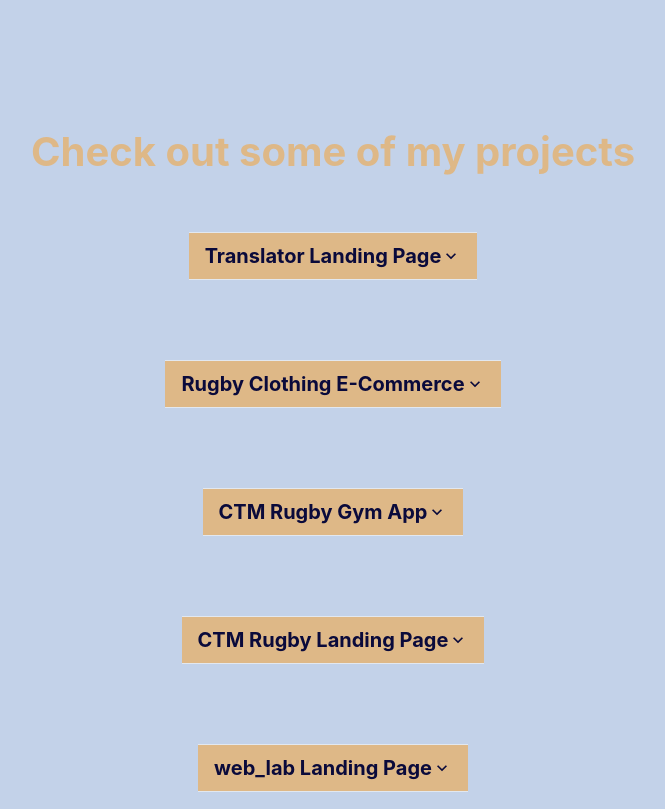
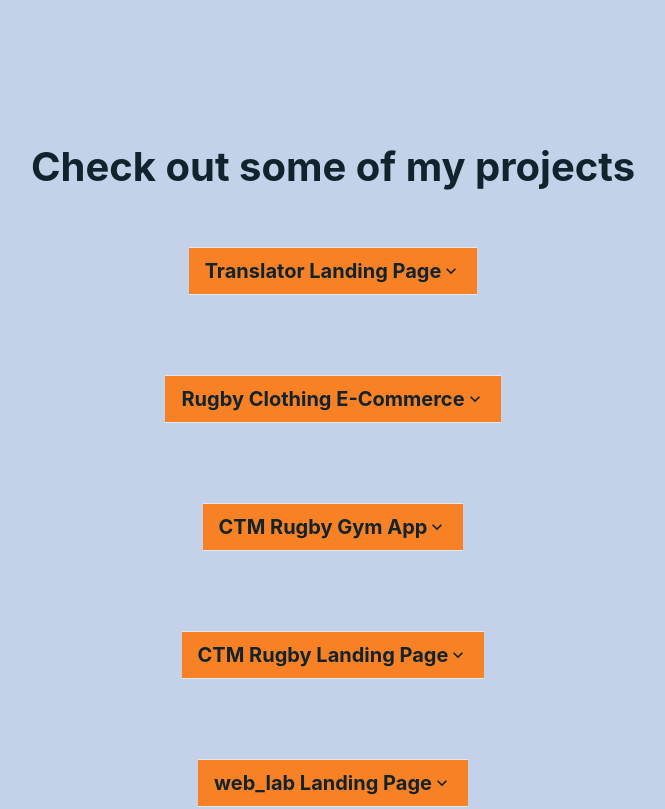
Before and after one commit to ManuelSanson/ManuelSanson-ProjectsPortfolio, a React (Create React App) app: page / in a window 1280 px wide. Shown: the part 640-1449 px from the top of the page, without its empty margins (307-972 px from the left). Built offline with nearby package versions, Linux system fonts and the light colour scheme.

Commit message:
change of colors and margins

```diff
--- a/src/App.css
+++ b/src/App.css
@@ -6,7 +6,7 @@ body {
 }
 
 .sectionContainer {
-  margin-top: 80px;
+  margin-top: 110px;
   margin-bottom: 150px;
   display: flex;
   flex-direction: column;
--- a/src/components/Home/Home.css
+++ b/src/components/Home/Home.css
@@ -5,7 +5,7 @@
 
 .welcome h2 {
     color: #11242d;
-    font-size: 55px;
+    font-size: 45px;
     text-align: center;
     margin-bottom: 10px;
     font-weight: bold;
--- a/src/components/Projects/Projects.css
+++ b/src/components/Projects/Projects.css
@@ -1,5 +1,5 @@
 .sectionTitle {
-    color: burlywood;
+    color: #11242d;
     font-size: 40px;
     text-align: center;
     margin-bottom: 10px;
@@ -12,8 +12,8 @@
 }
 
 .projectTitle {
-    color: #0a0a3b;
-    background-color: burlywood;
+    color: #11242d;
+    background-color: #f98125;
 }
 
 .boxTitle {
@@ -22,8 +22,8 @@
 }
 
 .projectTextGif {
-    color: #0a0a3b;
-    background-color: burlywood;
+    background-color: #5b84c4;
+    color: #11242d;
     font-size: 16px;
     display: flex;
     flex-direction: column;
@@ -48,13 +48,9 @@
     text-decoration: none;
 }
 
-.projectButton {
-    background: #0a0a3b;
-    color: burlywood;
-}
-
 .projectButton:hover{
     opacity: 0.7;
+    color: #11242d;
 }
 
 @media screen and (max-width: 375px) {
--- a/src/components/Projects/Projects.js
+++ b/src/components/Projects/Projects.js
@@ -19,7 +19,7 @@ const Projects = () => {
                     <Accordion allowToggle>
                         <AccordionItem>
                             <h2 className='projectTitle'>
-                            <AccordionButton _expanded={{ bg: '#0a0a3b', color: 'burlywood'}}>
+                            <AccordionButton _expanded={{ bg: '#11242d', color: '#f98125'}}>
                                 <Box flex='1' textAlign='center' className='boxTitle'>
                                     Translator Landing Page
                                 </Box>
@@ -31,10 +31,10 @@ const Projects = () => {
                                 <img className='demo' alt='Translator Landing Page Demo' src='https://res.cloudinary.com/diqry3ihg/image/upload/v1668611337/DevPortfolio/TranslatorLandingDemo_e7z9lr.gif'/>
                                 <div className='buttonsContainer'>
                                     <a className='projectLink' href='https://manuelsanson.github.io/TranslatorLandingPage/' target='blank'>
-                                        <Button className='projectButton' colorScheme='#0a0a3b' >Deploy</Button>
+                                        <Button className='projectButton' bgColor={'#f98125'} color={'#11242d'}>Deploy</Button>
                                     </a>
                                     <a className='projectLink' href='https://github.com/ManuelSanson/TranslatorLandingPage' target='blank'>
-                                        <Button className='projectButton' colorScheme='#0a0a3b'>Repository</Button>
+                                        <Button className='projectButton' bgColor={'#f98125'} color={'#11242d'}>Repository</Button>
                                     </a>
                                 </div>
                             </AccordionPanel>
@@ -49,7 +49,7 @@ const Projects = () => {
                     <Accordion allowToggle>
                         <AccordionItem>
                             <h2 className='projectTitle'>
-                            <AccordionButton _expanded={{ bg: '#0a0a3b', color: 'burlywood'}}>
+                            <AccordionButton _expanded={{ bg: '#11242d', color: '#f98125'}}>
                                 <Box flex='1' textAlign='center' className='boxTitle'>
                                     Rugby Clothing E-Commerce
                                 </Box>
@@ -61,10 +61,10 @@ const Projects = () => {
                                 <img className='demo' alt='Rugby Clothing E-Commerce Demo' src='https://res.cloudinary.com/diqry3ihg/image/upload/v1668613567/DevPortfolio/RugbyE-CommerceDemo_f9b8wn.gif'/>
                                 <div className='buttonsContainer'>
                                     <a className='projectLink' href='https://manuelsanson.github.io/ecommerceProject/' target='blank'>
-                                        <Button className='projectButton' colorScheme='#0a0a3b' >Deploy</Button>
+                                        <Button className='projectButton' bgColor={'#f98125'} color={'#11242d'} >Deploy</Button>
                                     </a>
                                     <a className='projectLink' href='https://github.com/ManuelSanson/ecommerceProject' target='blank'>
-                                        <Button className='projectButton' colorScheme='#0a0a3b'>Repository</Button>
+                                        <Button className='projectButton' bgColor={'#f98125'} color={'#11242d'}>Repository</Button>
                                     </a>
                                 </div>
                             </AccordionPanel>
@@ -79,7 +79,7 @@ const Projects = () => {
                     <Accordion allowToggle>
                         <AccordionItem>
                             <h2 className='projectTitle'>
-                            <AccordionButton _expanded={{ bg: '#0a0a3b', color: 'burlywood'}}>
+                            <AccordionButton _expanded={{ bg: '#11242d', color: '#f98125'}}>
                                 <Box flex='1' textAlign='center' className='boxTitle'>
                                     CTM Rugby Gym App
                                 </Box>
@@ -91,10 +91,10 @@ const Projects = () => {
                                 <img className='demo' alt='CTM Rugby Gym App Demo' src='https://res.cloudinary.com/diqry3ihg/image/upload/v1668613531/DevPortfolio/CTMGymAppDemo_v54wbu.gif'/>
                                 <div className='buttonsContainer'>
                                     <a className='projectLink' href='https://manuelsanson.github.io/GymCTM/' target='blank'>
-                                        <Button className='projectButton' colorScheme='#0a0a3b' >Deploy</Button>
+                                        <Button className='projectButton' bgColor={'#f98125'} color={'#11242d'} >Deploy</Button>
                                     </a>
                                     <a className='projectLink' href='https://github.com/ManuelSanson/GymCTM' target='blank'>
-                                        <Button className='projectButton' colorScheme='#0a0a3b'>Repository</Button>
+                                        <Button className='projectButton' bgColor={'#f98125'} color={'#11242d'}>Repository</Button>
                                     </a>
                                 </div>
                             </AccordionPanel>
@@ -109,7 +109,7 @@ const Projects = () => {
                     <Accordion allowToggle>
                         <AccordionItem>
                             <h2 className='projectTitle'>
-                            <AccordionButton _expanded={{ bg: '#0a0a3b', color: 'burlywood'}}>
+                            <AccordionButton _expanded={{ bg: '#11242d', color: '#f98125'}}>
                                 <Box flex='1' textAlign='center' className='boxTitle'>
                                     CTM Rugby Landing Page
                                 </Box>
@@ -121,10 +121,10 @@ const Projects = () => {
                                 <img className='demo' alt='CTM Rugby Landing Page Demo' src='https://res.cloudinary.com/diqry3ihg/image/upload/v1668613351/DevPortfolio/CTMRugbyLandingDemo_egovy3.gif'/>
                                 <div className='buttonsContainer'>
                                     <a className='projectLink' href='https://manuelsanson.github.io/CTMRugby-website/index.html' target='blank'>
-                                        <Button className='projectButton' colorScheme='#0a0a3b' >Deploy</Button>
+                                        <Button className='projectButton' bgColor={'#f98125'} color={'#11242d'} >Deploy</Button>
                                     </a>
                                     <a className='projectLink' href='https://github.com/ManuelSanson/CTMRugby-website' target='blank'>
-                                        <Button className='projectButton' colorScheme='#0a0a3b'>Repository</Button>
+                                        <Button className='projectButton' bgColor={'#f98125'} color={'#11242d'}>Repository</Button>
                                     </a>
                                 </div>
                             </AccordionPanel>
@@ -139,7 +139,7 @@ const Projects = () => {
                     <Accordion allowToggle>
                     <AccordionItem>
                             <h2 className='projectTitle'>
-                            <AccordionButton _expanded={{ bg: '#0a0a3b', color: 'burlywood'}}>
+                            <AccordionButton _expanded={{ bg: '#11242d', color: '#f98125'}}>
                                 <Box flex='1' textAlign='center' className='boxTitle'>
                                     web_lab Landing Page
                                 </Box>
@@ -151,10 +151,10 @@ const Projects = () => {
                                 <img className='demo' alt='web_lab Landing Page Demo' src='https://res.cloudinary.com/diqry3ihg/image/upload/v1668613469/DevPortfolio/web_labLandingDemo_ydrrhy.gif'/>
                                 <div className='buttonsContainer'>
                                     <a className='projectLink' href='https://manuelsanson.github.io/ProyectoFinal-web_lab/index.html' target='blank'>
-                                        <Button className='projectButton' colorScheme='#0a0a3b' >Deploy</Button>
+                                        <Button className='projectButton' bgColor={'#f98125'} color={'#11242d'} >Deploy</Button>
                                     </a>
                                     <a className='projectLink' href='https://github.com/ManuelSanson/ProyectoFinal-web_lab' target='blank'>
-                                        <Button className='projectButton' colorScheme='#0a0a3b'>Repository</Button>
+                                        <Button className='projectButton' bgColor={'#f98125'} color={'#11242d'}>Repository</Button>
                                     </a>
                                 </div>
                             </AccordionPanel>
```
